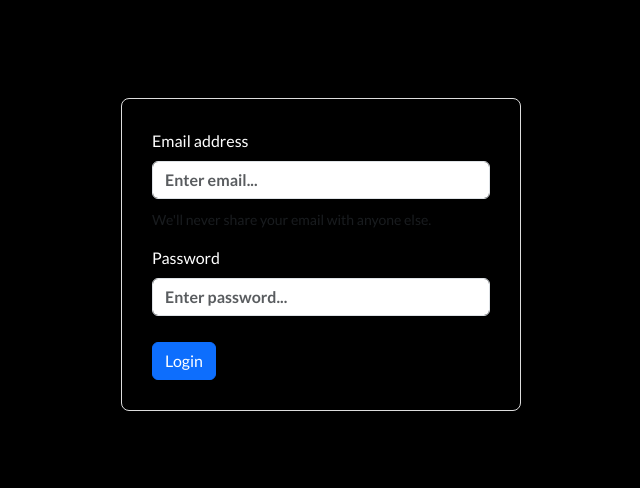
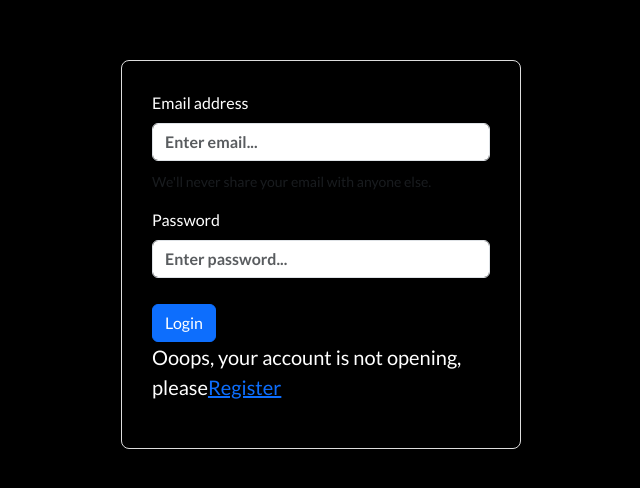
Before and after one commit to medinahakinsowon/newproject, a React (Create React App) app: page /Login in a window 1280 px wide. Shown: the part 146-634 px from the top of the page, without its empty margins (319-959 px from the left). Built offline with nearby package versions, Linux system fonts and the light colour scheme.

Commit message:
added regiter button at login page

```diff
--- a/src/pages/Login.js
+++ b/src/pages/Login.js
@@ -63,6 +63,7 @@ const Login = () => {
           />
         </div>
         <button type="submit" className="btn btn-primary">Login</button>
+        <p className='text-white fs-5'>Ooops, your account is not opening, please<a href='/Register'>Register</a></p>
       </form>
     </div>
   );
```
